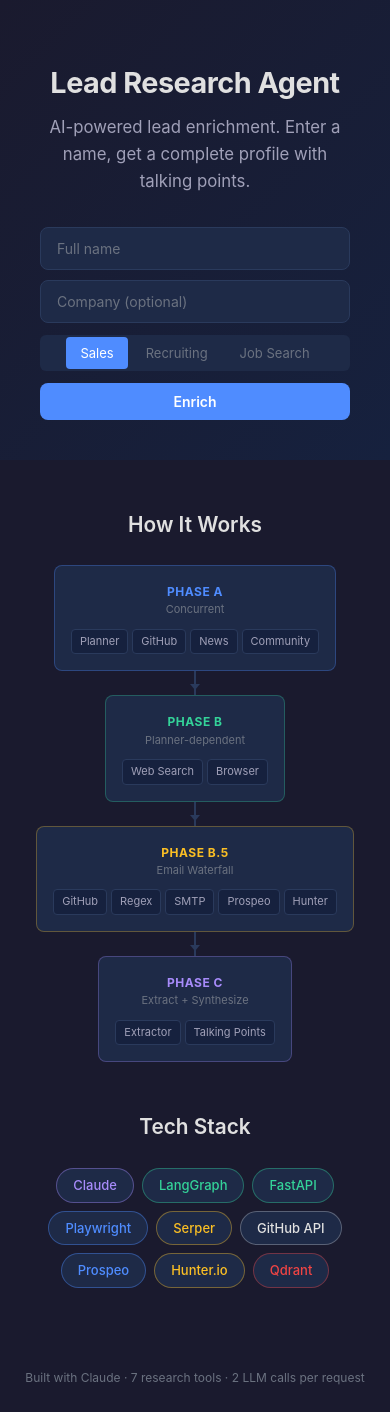
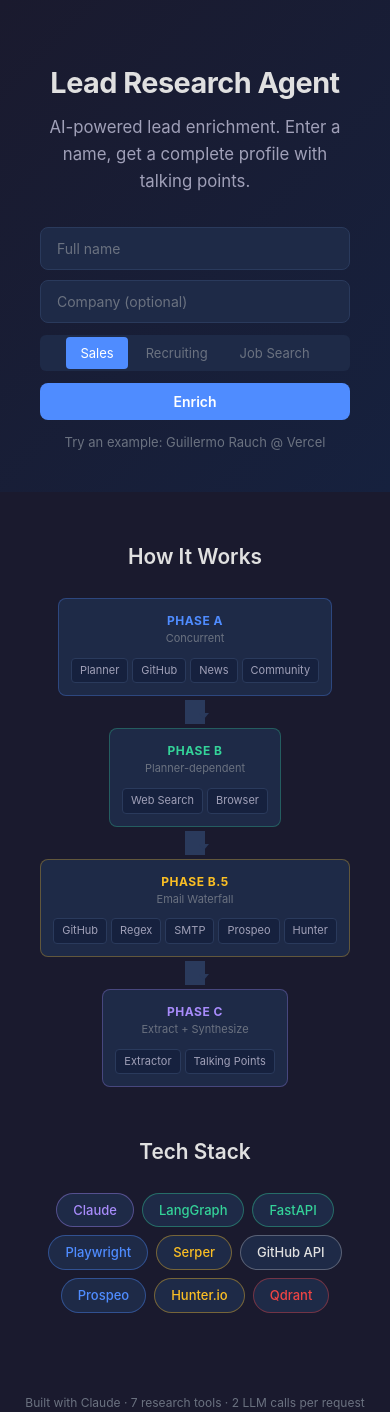
Before and after one commit to Ashwinash27/lead-enrichment-agent, a FastAPI app: page / in a window 390 px wide. Before the commit the page ends 1385 px from the top, so only its background shows below. Run offline with FastAPI, Linux system fonts and the light colour scheme.

Commit message:
Polish landing page: ARIA labels, responsive breakpoints, meta tags, cache indicator, example link
- LP-1: Add aria-label to form inputs, copy buttons, spinner, and confidence bar
- LP-2: Add tablet (1024px) and small phone (375px) responsive breakpoints
- LP-3: Add meta description, theme-color, og:title, og:description, og:type
- LP-4: Show "Cached" badge when latency < 500ms (indicating cache hit)
- LP-5: Add "Try an example: Guillermo Rauch @ Vercel" link that pre-fills form

```diff
--- a/static/css/style.css
+++ b/static/css/style.css
@@ -137,6 +137,19 @@ body {
 .btn-primary:hover { background: var(--accent-hover); }
 .btn-primary:disabled { opacity: 0.5; cursor: not-allowed; }
 
+.example-link {
+  margin-top: 12px;
+  font-size: 13px;
+}
+
+.example-link a {
+  color: var(--text-muted);
+  text-decoration: none;
+  transition: color 0.15s;
+}
+
+.example-link a:hover { color: var(--accent); }
+
 /* ── Loading ───────────────────────────────────────────────────── */
 
 .loading-state {
@@ -227,6 +240,7 @@ body {
 .badge-high { background: rgba(52, 211, 153, 0.15); color: var(--success); }
 .badge-medium { background: rgba(251, 191, 36, 0.15); color: var(--warning); }
 .badge-low { background: rgba(239, 68, 68, 0.15); color: var(--error); }
+.badge-cached { background: rgba(52, 211, 153, 0.15); color: var(--success); font-size: 11px; }
 
 /* Links */
 .profile-links {
@@ -563,6 +577,25 @@ footer {
   .card-header { flex-direction: column; }
 }
 
+@media (max-width: 1024px) {
+  .container { max-width: 100%; }
+  .pipeline { gap: 4px; }
+  .pipeline-phase { min-width: 120px; padding: 12px; }
+  .arrow { width: 20px; }
+}
+
+@media (max-width: 375px) {
+  .hero { padding: 40px 12px 24px; }
+  .hero-title { font-size: 1.5rem; }
+  .hero-subtitle { font-size: 0.9rem; }
+  .toggle-btn { padding: 6px 10px; font-size: 12px; }
+  .card-section { padding: 12px 16px; }
+  .card-header { padding: 16px; }
+  .profile-name { font-size: 1.2rem; }
+  .github-stats { gap: 12px; }
+  .stat-value { font-size: 15px; }
+}
+
 /* ── Scrollbar ─────────────────────────────────────────────────── */
 
 ::-webkit-scrollbar { width: 6px; }
--- a/static/js/app.js
+++ b/static/js/app.js
@@ -18,6 +18,17 @@
 
     // Form submit
     document.getElementById("enrich-form").addEventListener("submit", handleSubmit);
+
+    // Try example link
+    const exampleLink = document.getElementById("try-example");
+    if (exampleLink) {
+      exampleLink.addEventListener("click", (e) => {
+        e.preventDefault();
+        document.getElementById("input-name").value = "Guillermo Rauch";
+        document.getElementById("input-company").value = "Vercel";
+        document.getElementById("btn-submit").focus();
+      });
+    }
 
     // Copy buttons
     document.getElementById("btn-copy-email").addEventListener("click", () => {
@@ -100,7 +111,12 @@
     document.getElementById("profile-location").textContent = profile.location || "";
 
     // Badges
-    document.getElementById("badge-latency").textContent = `${(data.latency_ms / 1000).toFixed(1)}s`;
+    const latencyBadge = document.getElementById("badge-latency");
+    latencyBadge.textContent = `${(data.latency_ms / 1000).toFixed(1)}s`;
+    if (data.latency_ms < 500) {
+      latencyBadge.insertAdjacentHTML("afterend",
+        ' <span class="badge badge-cached">Cached</span>');
+    }
     document.getElementById("badge-sources").textContent =
       `${data.sources_searched ? data.sources_searched.length : 0} sources`;
 
--- a/templates/index.html
+++ b/templates/index.html
@@ -3,6 +3,11 @@
 <head>
   <meta charset="UTF-8">
   <meta name="viewport" content="width=device-width, initial-scale=1.0">
+  <meta name="description" content="AI-powered lead enrichment agent. Enter a name and company to get a structured profile with email, GitHub, talking points, and more.">
+  <meta name="theme-color" content="#1a1a2e">
+  <meta property="og:title" content="Lead Research Agent">
+  <meta property="og:description" content="AI-powered lead enrichment. Enter a name, get a complete profile with talking points.">
+  <meta property="og:type" content="website">
   <title>Lead Research Agent</title>
   <link rel="stylesheet" href="/static/css/style.css">
 </head>
@@ -15,8 +20,8 @@
 
       <form id="enrich-form" class="search-form">
         <div class="form-row">
-          <input type="text" id="input-name" placeholder="Full name" required autocomplete="off">
-          <input type="text" id="input-company" placeholder="Company (optional)" autocomplete="off">
+          <input type="text" id="input-name" placeholder="Full name" required autocomplete="off" aria-label="Full name">
+          <input type="text" id="input-company" placeholder="Company (optional)" autocomplete="off" aria-label="Company">
         </div>
         <div class="form-actions">
           <div class="toggle-group">
@@ -27,6 +32,7 @@
           <button type="submit" id="btn-submit" class="btn-primary">Enrich</button>
         </div>
       </form>
+      <p class="example-link"><a href="#" id="try-example">Try an example: Guillermo Rauch @ Vercel</a></p>
     </div>
   </section>
 
@@ -34,7 +40,7 @@
   <section id="results" class="container hidden">
     <!-- Loading -->
     <div id="loading" class="loading-state hidden">
-      <div class="spinner"></div>
+      <div class="spinner" role="status" aria-label="Loading"></div>
       <p id="loading-text">Researching...</p>
     </div>
 
@@ -83,7 +89,7 @@
         <div class="email-row">
           <span id="email-value" class="email-text"></span>
           <span id="email-confidence" class="badge"></span>
-          <button id="btn-copy-email" class="btn-icon" title="Copy email">&#128203;</button>
+          <button id="btn-copy-email" class="btn-icon" title="Copy email" aria-label="Copy email">&#128203;</button>
         </div>
       </div>
 
@@ -116,14 +122,14 @@
       <div id="section-points" class="card-section hidden">
         <div class="section-header">
           <h3>Talking Points</h3>
-          <button id="btn-copy-points" class="btn-icon" title="Copy all">&#128203;</button>
+          <button id="btn-copy-points" class="btn-icon" title="Copy all" aria-label="Copy talking points">&#128203;</button>
         </div>
         <ol id="points-list" class="points-list"></ol>
       </div>
 
       <!-- Confidence + Sources -->
       <div class="card-footer">
-        <div id="confidence-scores" class="confidence-bar"></div>
+        <div id="confidence-scores" class="confidence-bar" role="list" aria-label="Confidence scores"></div>
         <p id="sources-summary" class="text-muted"></p>
       </div>
     </div>
```
